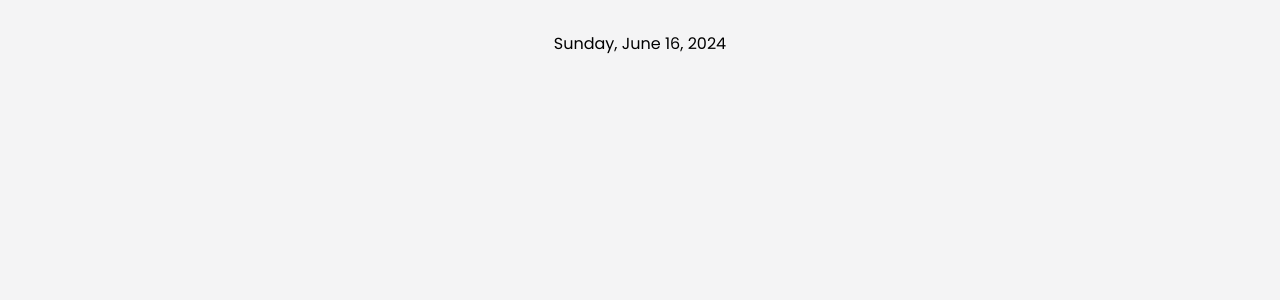
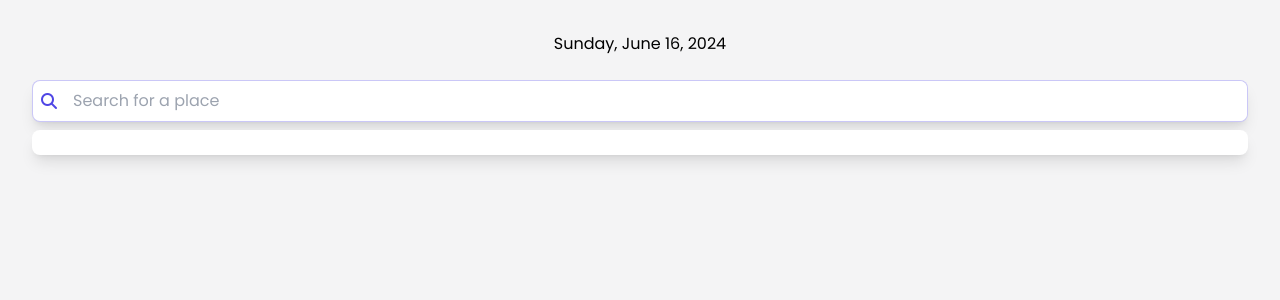
Before and after one commit to fayevivi/vue-weatherApp, a Vue app: page / in a window 1280 px wide. Shown: the top 300 px of the page. Built offline with nearby package versions, Linux system fonts and the light colour scheme.

Commit message:
insert SearchInput component

```diff
--- a/src/App.vue
+++ b/src/App.vue
@@ -1,3 +1,7 @@
+<script setup>
+import SearchInput from "./components/SearchInput.vue";
+</script>
+
 <template>
   <main>
     <!-- Date get local date-->
@@ -11,5 +15,9 @@
         })
       }}
     </div>
+    <!-- search -->
+    <div>
+      <SearchInput />
+    </div>
   </main>
 </template>
```
